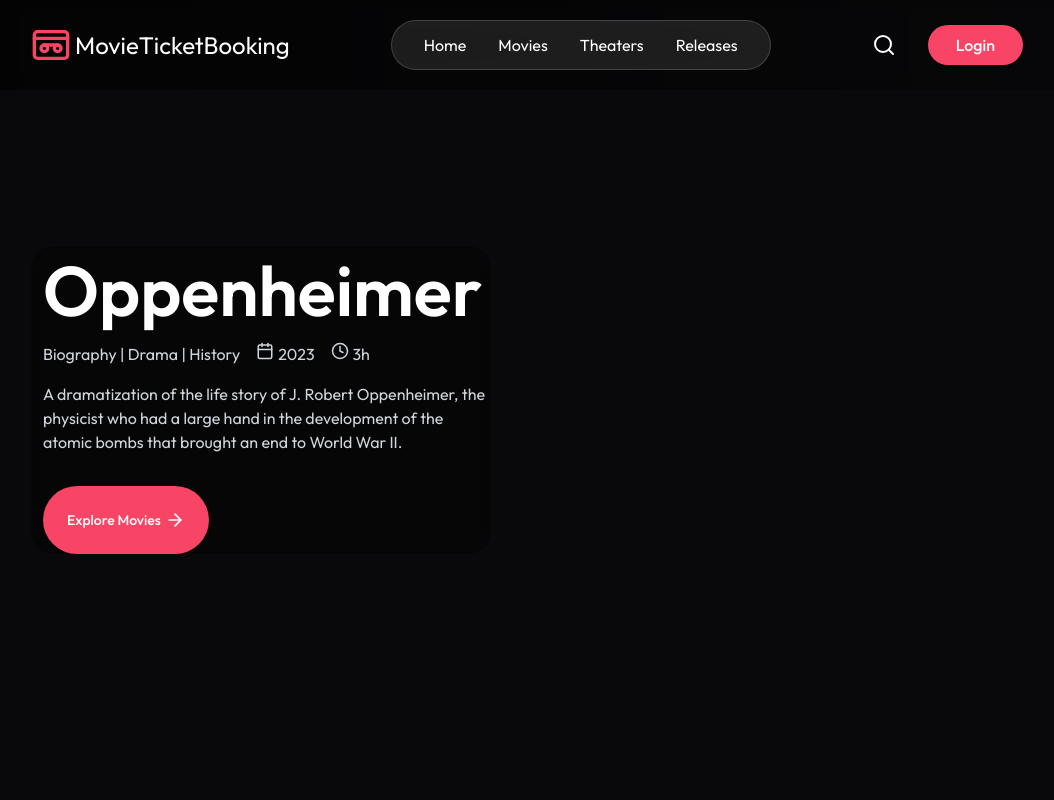
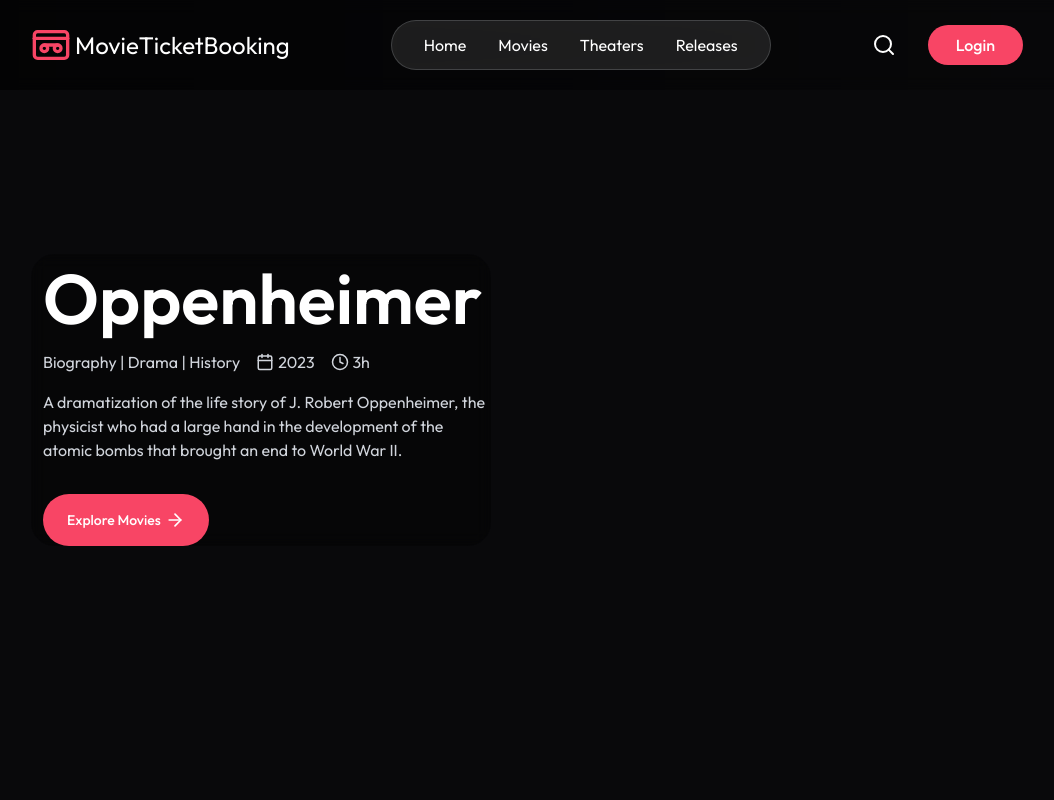
Before and after one commit to chaitanyakelkar/MovieTicketBooking, a React (Vite) app in the folder client/: page / in a window 1280 px wide. Shown: the top 800 px of the page, without its empty margins (113-1167 px from the left). Built offline with nearby package versions, Linux system fonts and the light colour scheme; no server answers.

Commit message:
herosection fixes

```diff
--- a/client/src/components/HeroSection.jsx
+++ b/client/src/components/HeroSection.jsx
@@ -12,17 +12,17 @@ const HeroSection = () => {
         {/* <img src={assets.warnerbrosLogo} alt="" className='max-h-25 lg:h-25 mt-20'/> */}
         <div className='flex flex-col items-start justify-center gap-4 backdrop-blur-sm bg-black/30 pl-3 pt-2 rounded-3xl overflow-hidden'>
             <h1 className='text-5xl md:text-[70px] md:leading-18 font-semibold max-2-110'>Oppenheimer</h1>
-        <div className='flex item-center gap-4 text-gray-300'>
+        <div className='flex items-center gap-4 text-gray-300'>
             <span>Biography | Drama | History</span>
-            <div className='flex item-center gap-1'>
+            <div className='flex items-center gap-1'>
                 <CalendarIcon className='w-4.5 h-4.5'/> 2023
             </div>
-            <div className='flex item-center gap-1'>
+            <div className='flex items-center gap-1'>
                 <ClockIcon className='w-4.5 h-4.5'/> 3h
             </div>
         </div>
         <p className='max-w-md text-gray-300 mb-4'>A dramatization of the life story of J. Robert Oppenheimer, the physicist who had a large hand in the development of the atomic bombs that brought an end to World War II.</p>
-        <button onClick={() => {navigate("/movies")}} className='flex item-center gap-1 px-6 py-6 text-sm bg-primary hover:bg-primary:dull transition rounded-full font-medium cursor-pointer'>
+        <button onClick={() => {navigate("/movies")}} className='flex items-center gap-1 px-4 py-3 md:px-6 md:py-4 text-sm bg-primary hover:bg-primary:dull transition rounded-full font-medium cursor-pointer'>
             Explore Movies
             <ArrowRight className='w-5 h-5'/>
         </button>
```
Also changed, not shown: 1 other file (tests, documents, lock files or other folders).
